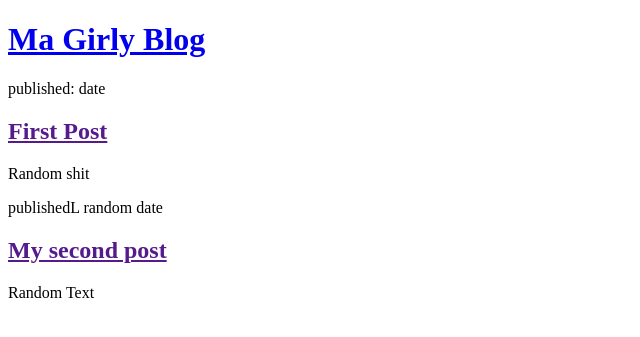
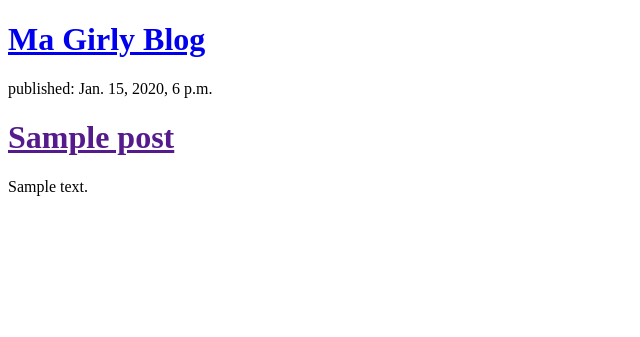
Before and after one commit to imachocolateman/my-first-blog, a Django app: template blog/templates/blog/post_list.html in a window 1280 px wide. Shown: the top 337 px of the page, without its empty margins (0-640 px from the left). Run offline with Django 3.2, Linux system fonts and the light colour scheme; the template is opened without the code that fills it: values that come from a table or form of the project are taken from there, others are empty; tables that the repository leaves empty hold one stand-in row (values such as "Sample post").

Commit message:
Modified templates to display posts from database

```diff
--- a/blog/templates/blog/post_list.html
+++ b/blog/templates/blog/post_list.html
@@ -9,18 +9,13 @@
 		<h1><a href="/">Ma Girly Blog</a></h1>
 	</div>
 
+	{% for post in posts %}
 	<div>
-		<p>published: date</p>
-		<h2><a href="">First Post</a></h2>
-		<p>Random shit</p>
+		<p>published: {{ post.published_date }}</p>
+		<h1><a href="">{{ post.title }}</a></h1>
+		<p>{{ post.text|linebreaksbr }}</p>
 	</div>
-
-	<div>
-		<p>publishedL random date</p>
-		<h2><a href="">My second post</a></h2>
-		<p>Random Text</p>
-	</div>
-
+	{% endfor %}
 </body>
 
 </html>
--- a/blog/views.py
+++ b/blog/views.py
@@ -1,5 +1,9 @@
 from django.shortcuts import render
+from django.utils import timezone
+
+from .models import Post
 
 # Create your views here.
 def post_list(request):
-	return render(request, 'blog/post_list.html', {})
+	posts = Post.objects.filter(published_date__lte=timezone.now()).order_by('published_date')
+	return render(request, 'blog/post_list.html', {'posts': posts})
```
